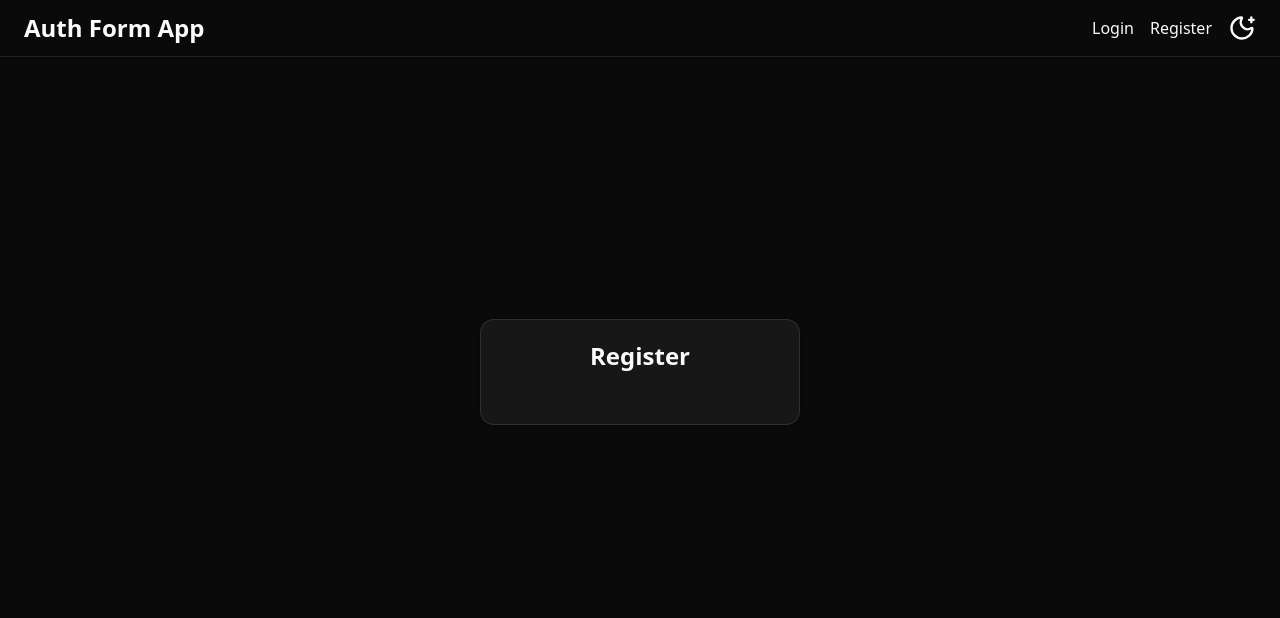
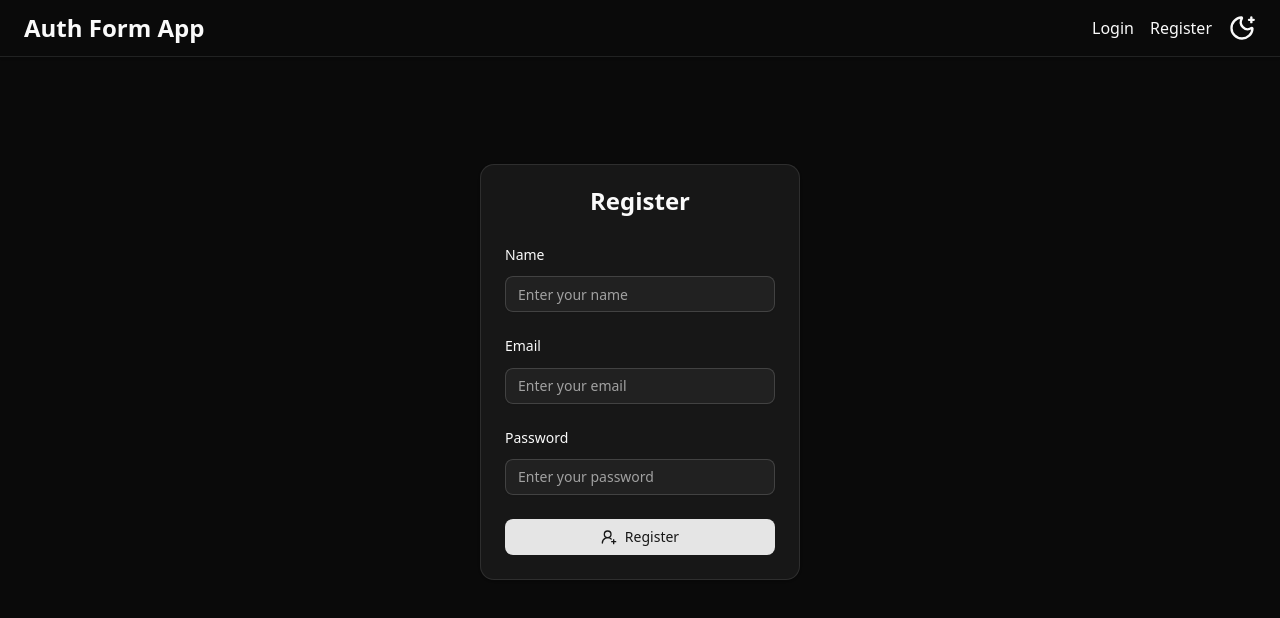
Before and after one commit to MissNishaSardar/auth-form-app, a Next.js app: page /register in a window 1280 px wide. Shown: the top 618 px of the page. Built offline with nearby package versions, Linux system fonts and the light colour scheme.

Commit message:
Update RegisterForm.tsx

```diff
--- a/src/components/RegisterForm.tsx
+++ b/src/components/RegisterForm.tsx
@@ -1,12 +1,28 @@
 "use client";
 
+import { registerAtom } from "@/lib/atom";
 import { registerSchema } from "@/lib/zodSchema";
 import { zodResolver } from "@hookform/resolvers/zod";
-import { useForm } from "react-hook-form";
+import { useSetAtom } from "jotai";
+import { Loader, UserRoundPlus } from "lucide-react";
+import { useRouter } from "next/navigation";
+import { Controller, useForm } from "react-hook-form";
+import { toast } from "react-toastify";
 import z from "zod";
+import { Button } from "./shadcnui/button";
+import { Field, FieldError, FieldLabel } from "./shadcnui/field";
+import { Input } from "./shadcnui/input";
 
 const RegisterForm = () => {
-	const { handleSubmit, control } = useForm({
+	const setRegister = useSetAtom(registerAtom);
+	const router = useRouter();
+
+	const {
+		handleSubmit,
+		control,
+		formState: { isSubmitting },
+		reset,
+	} = useForm({
 		resolver: zodResolver(registerSchema),
 		defaultValues: {
 			name: "",
@@ -19,19 +35,90 @@ const RegisterForm = () => {
 	const handleRegister = async (register: z.infer<typeof registerSchema>) => {
 		await new Promise((resolve) => setTimeout(resolve, 1500));
 
-		// setRegister(register);
+		setRegister(register);
 
-		// toast.success("Registered successfully!");
+		toast.success("Registered successfully!");
 
-		// registerForm.reset();
+		reset();
 
-		// push("/");
+		router.push("/");
 	};
 
 	return (
 		<form
 			onSubmit={handleSubmit(handleRegister)}
-			className=""></form>
+			className="grid gap-6">
+			<Controller
+				name="name"
+				control={control}
+				render={({ field, fieldState }) => (
+					<Field data-invalid={fieldState.invalid}>
+						<FieldLabel htmlFor={field.name}>Name</FieldLabel>
+						<Input
+							{...field}
+							id={field.name}
+							aria-invalid={fieldState.invalid}
+							placeholder="Enter your name"
+							autoComplete="given-name"
+						/>
+						{fieldState.invalid && <FieldError errors={[fieldState.error]} />}
+					</Field>
+				)}
+			/>
+
+			<Controller
+				name="email"
+				control={control}
+				render={({ field, fieldState }) => (
+					<Field data-invalid={fieldState.invalid}>
+						<FieldLabel htmlFor={field.name}>Email</FieldLabel>
+						<Input
+							{...field}
+							id={field.name}
+							aria-invalid={fieldState.invalid}
+							placeholder="Enter your email"
+							autoComplete="email"
+							type="email"
+						/>
+						{fieldState.invalid && <FieldError errors={[fieldState.error]} />}
+					</Field>
+				)}
+			/>
+
+			<Controller
+				name="password"
+				control={control}
+				render={({ field, fieldState }) => (
+					<Field data-invalid={fieldState.invalid}>
+						<FieldLabel htmlFor={field.name}>Password</FieldLabel>
+						<Input
+							{...field}
+							id={field.name}
+							aria-invalid={fieldState.invalid}
+							placeholder="Enter your password"
+							autoComplete="new-password"
+							type="password"
+						/>
+						{fieldState.invalid && <FieldError errors={[fieldState.error]} />}
+					</Field>
+				)}
+			/>
+
+			<Button
+				type="submit"
+				className="cursor-pointer"
+				disabled={isSubmitting}>
+				{isSubmitting ? (
+					<>
+						<Loader className="animate-spin" /> Submitting
+					</>
+				) : (
+					<>
+						<UserRoundPlus /> Register
+					</>
+				)}
+			</Button>
+		</form>
 	);
 };
 
```
